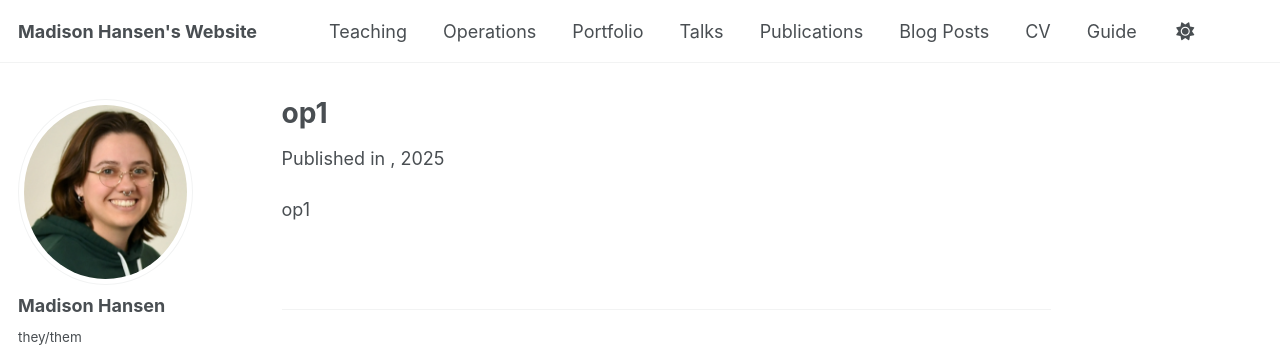
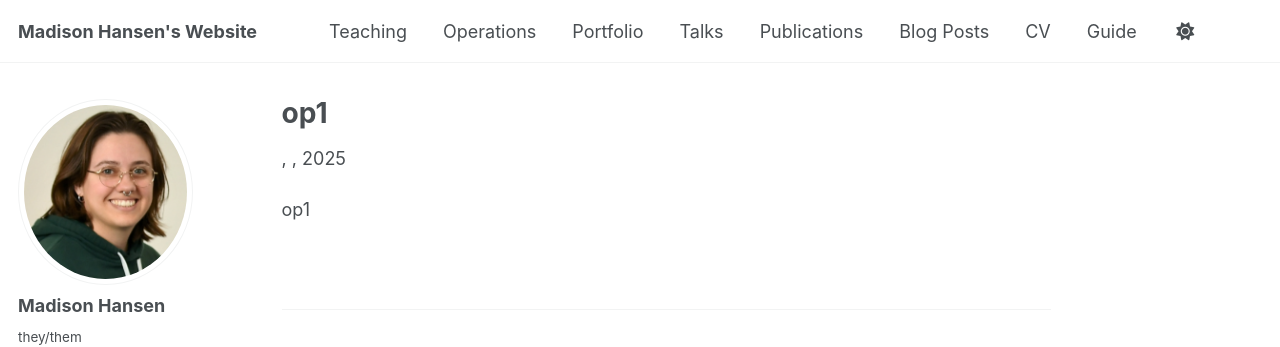
Before and after one commit to hansen-teaching/hansen-teaching.github.io, a Jekyll site: the page built from _operations/op1.md, in a window 1280 px wide. Shown: the top 347 px of the page. Built offline with Jekyll 4.4.1, drawn with Linux system fonts in a browser that asks for light colours.

Commit message:
Update single.html

```diff
--- a/_layouts/single.html
+++ b/_layouts/single.html
@@ -34,7 +34,7 @@ layout: default
           <p class="page__date"><strong><i class="fa fa-fw fa-calendar" aria-hidden="true"></i> {{ site.data.ui-text[site.locale].date_label | default: "Published:" }}</strong> <time datetime="{{ page.modified | date: "%Y-%m-%d" }}">{{ page.modified | date: "%B %d, %Y" }}</time></p>
         {% endif %}
 
-        {% if page.collection == 'teaching' || page.collection == 'operations' %}
+        {% if page.collection == 'teaching' or page.collection == 'operations' %}
           <p> {{ page.type }}, <i>{{ page.venue }}</i>, {{ page.date | default: "1900-01-01" | date: "%Y" }} </p>
         {% elsif page.venue and page.date %}
           <p>Published in <i>{{ page.venue }}</i>, {{ page.date | default: "1900-01-01" | date: "%Y" }} </p>
```
